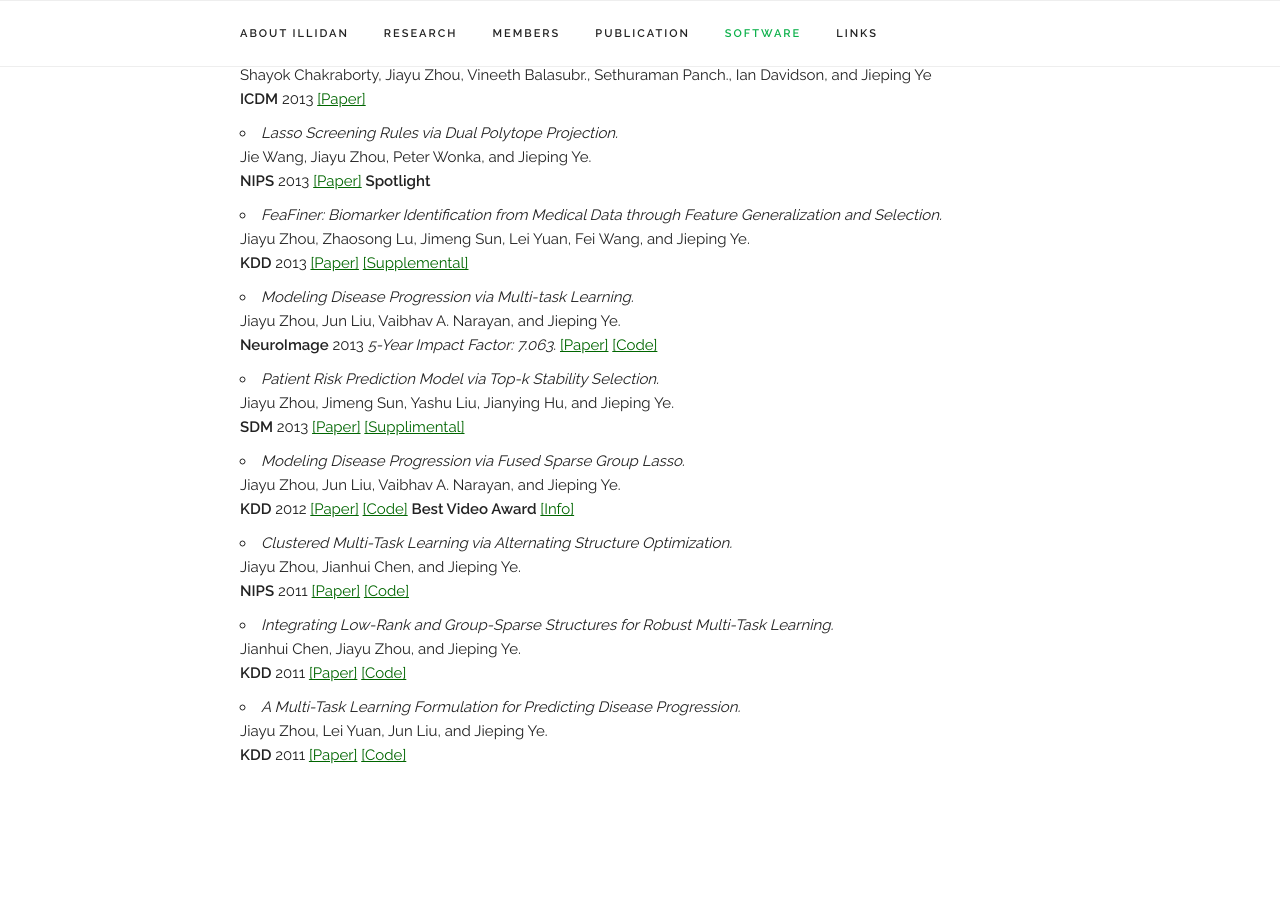
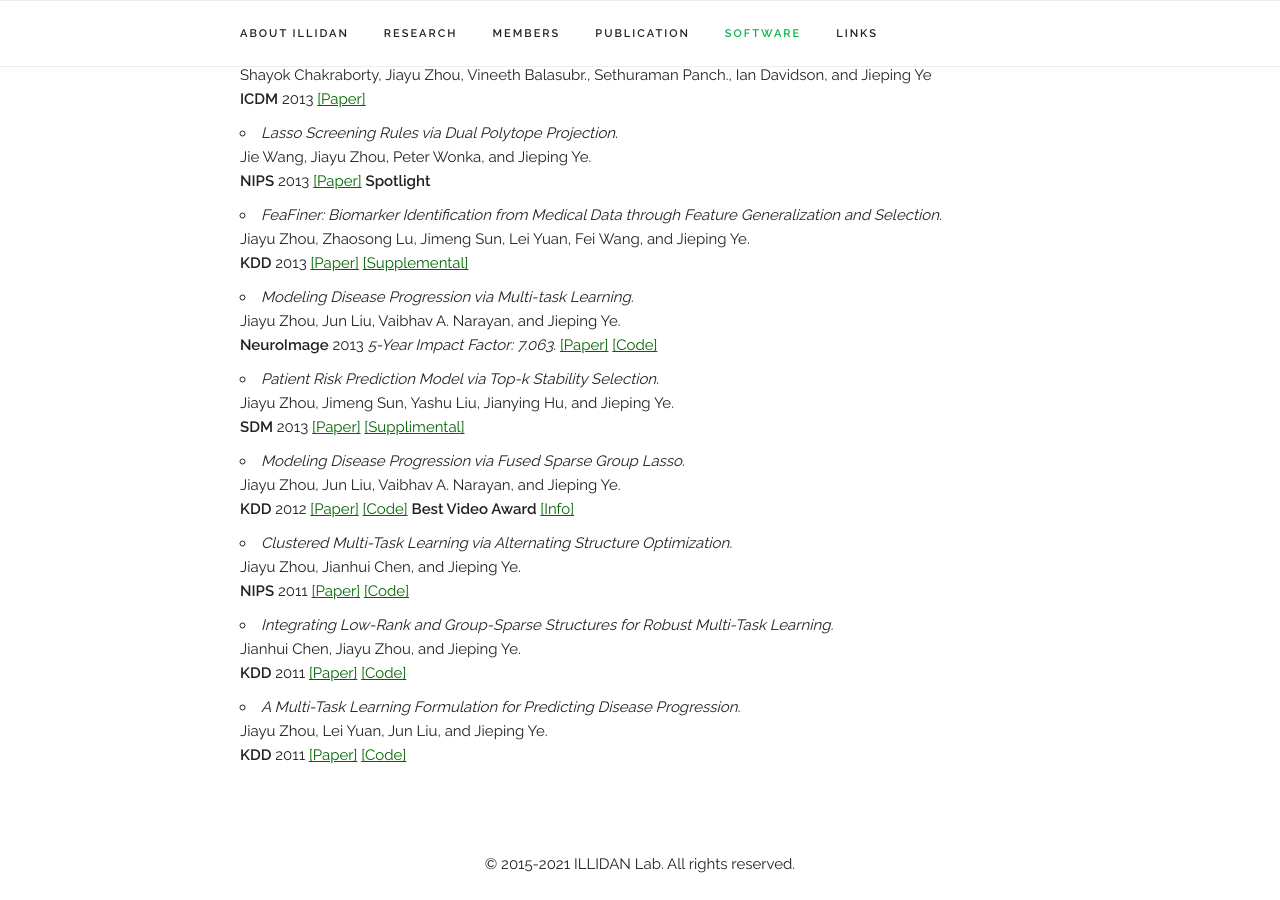
Before and after one commit to Marvelrex/denos.lab.io, a Jekyll site: the page built from index.html, in a window 1280 px wide and 900 px high, scrolled down 13337 px. Built offline with Jekyll 4.4.1, drawn with Linux system fonts in a browser that asks for light colours; nearby versions of some CDN libraries; before the commit the page ends 14189 px from its top, so only the background shows below that.

Commit message:
Change date to copyright

```diff
--- a/_layouts/default.html
+++ b/_layouts/default.html
@@ -707,11 +707,11 @@
       </ul>
     </div>
 
-    <!-- <div align="center">
-    Last <a href="https://github.com/illidanlab/illidanlab.github.io" target="_blank">updated</a> on Sep 2020
+    <div align="center">
+    &copy 2015-2021 ILLIDAN Lab. All rights reserved.
     <br />
     <br />
-    </div> -->
+    </div>
   </div>
 
 </body>
```
